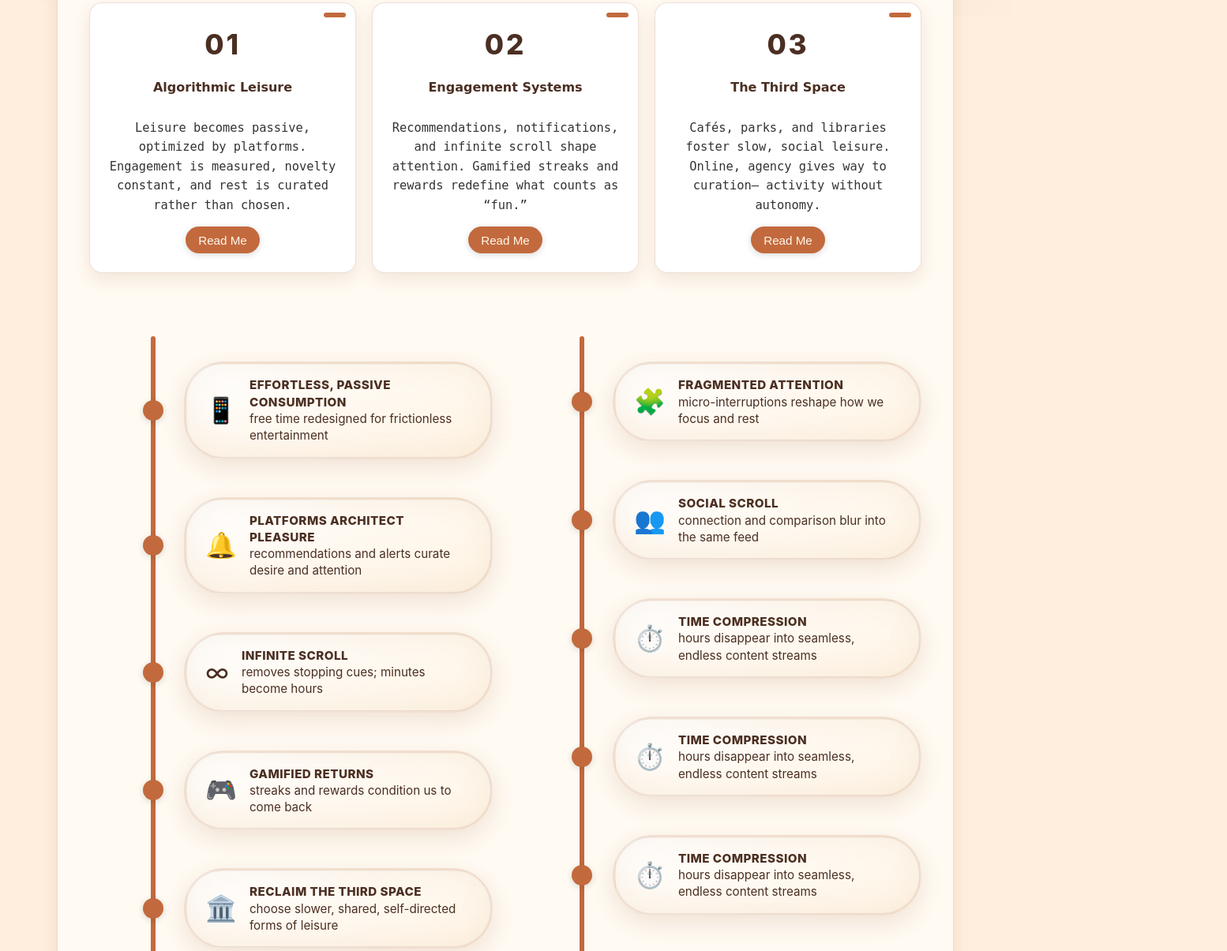
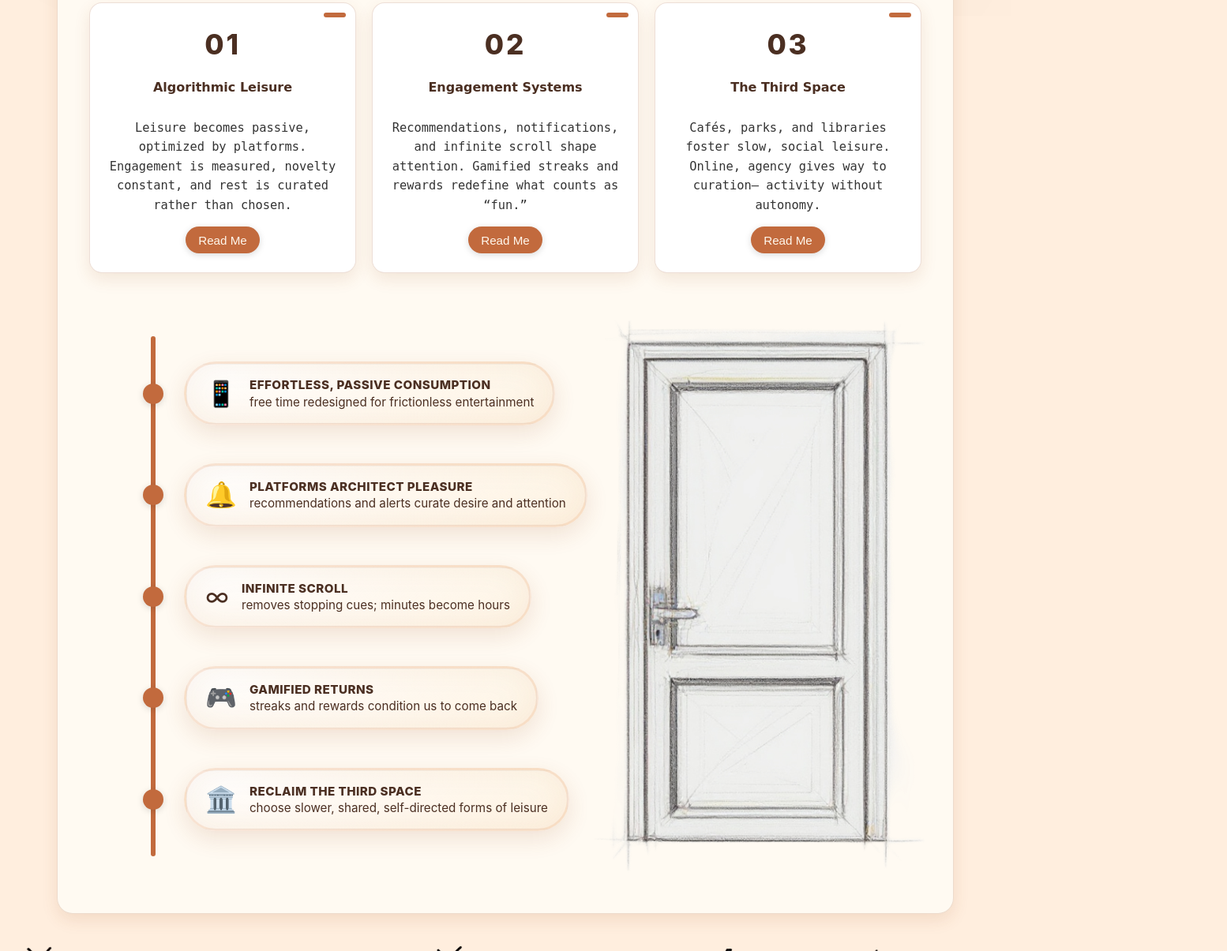
Before and after one commit to EltaBajrami/digital-leisure, a website built with Vite: page index.html in a window 1280 px wide. Shown: the part 780-1985 px from the top of the page at 79% size, 1554 px wide, since content can reach past the window. Built offline with nearby package versions, Linux system fonts and the light colour scheme; a web font is replaced by a local one.

Commit message:
The door is in the right position now

```diff
--- a/src/main.ts
+++ b/src/main.ts
@@ -235,59 +235,9 @@ class App {
                 </div>
               </div>
 
-              <!-- Second column of timeline badges -->
-              <div class="timeline-container2">
-                <div class="timeline-line"></div>
-
-                <div class="timeline-item">
-                  <div class="timeline-dot"></div>
-                  <div class="timeline-badge">
-                    <span class="badge-icon">🧩</span>
-                    <div class="badge-text">
-                      <strong>FRAGMENTED ATTENTION</strong><br>micro-interruptions reshape how we focus and rest
-                    </div>
-                  </div>
-                </div>
-
-                <div class="timeline-item">
-                  <div class="timeline-dot"></div>
-                  <div class="timeline-badge">
-                    <span class="badge-icon">👥</span>
-                    <div class="badge-text">
-                      <strong>SOCIAL SCROLL</strong><br>connection and comparison blur into the same feed
-                    </div>
-                  </div>
-                </div>
-
-                <div class="timeline-item">
-                  <div class="timeline-dot"></div>
-                  <div class="timeline-badge">
-                    <span class="badge-icon">⏱️</span>
-                    <div class="badge-text">
-                      <strong>TIME COMPRESSION</strong><br>hours disappear into seamless, endless content streams
-                    </div>
-                  </div>
-                </div>
-
-                 <div class="timeline-item">
-                  <div class="timeline-dot"></div>
-                  <div class="timeline-badge">
-                    <span class="badge-icon">⏱️</span>
-                    <div class="badge-text">
-                      <strong>TIME COMPRESSION</strong><br>hours disappear into seamless, endless content streams
-                    </div>
-                  </div>
-                </div>
-
-                 <div class="timeline-item">
-                  <div class="timeline-dot"></div>
-                  <div class="timeline-badge">
-                    <span class="badge-icon">⏱️</span>
-                    <div class="badge-text">
-                      <strong>TIME COMPRESSION</strong><br>hours disappear into seamless, endless content streams
-                    </div>
-                  </div>
-                </div>
+              <!-- Door image in place of second column -->
+              <div class="timeline-door">
+                <img src="src/door.png" alt="Sketch of a door" />
               </div>
             </div>
         </div>
--- a/src/style.css
+++ b/src/style.css
@@ -1299,21 +1299,13 @@ footer {
 .timeline-section {
   padding: 2rem 0;
   display: flex;
-  gap: 2rem;
+  gap: 2.5rem;
   align-items: stretch;
 }
 
 .timeline-container {
   position: relative;
-  flex: 1 1 0;
-  max-width: 50%;
-  padding: 2rem 0;
-}
-
-.timeline-container2 {
-  position: relative;
-  flex: 1 1 0;
-  max-width: 50%;
+  flex: 1 1 auto;
   padding: 2rem 0;
 }
 
@@ -1374,7 +1366,7 @@ footer {
     0 10px 28px rgba(154, 81, 37, 0.14),
     inset 0 0 40px rgba(154, 81, 37, 0.06);
 
-  border: 3px solid rgba(154, 81, 37, 0.14);
+  border: 3px solid rgba(207, 87, 12, 0.14);
   overflow: hidden;
 }
 
@@ -1387,12 +1379,29 @@ footer {
 .badge-text { font-size: 0.95rem; line-height: 1.4; color: var(--warm-ink); }
 .badge-text strong { font-weight: 800; letter-spacing: 0.03em; }
 
+/* Door image to the right of the timeline */
+.timeline-door {
+  flex: 0 0 260px;
+  display: flex;
+  align-items: center;
+  justify-content: center;
+  margin-right: 50px;
+}
+
+.timeline-door img {
+  width: 100%;
+  height: auto;
+  max-height: 100%;
+  display: block;
+  position: absolute;
+}
+
 @media (max-width: 768px) {
   .timeline-section {
     flex-direction: column;
   }
   .timeline-container,
-  .timeline-container2 {
+  .timeline-door {
     max-width: 100%;
   }
   .timeline-line { left: 40px; }
```
